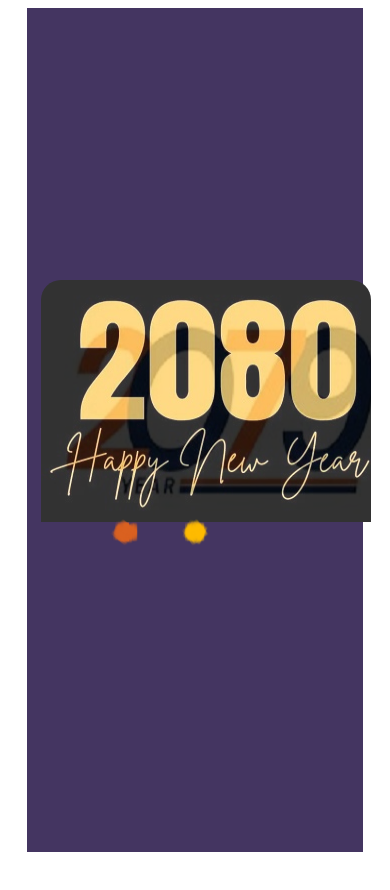
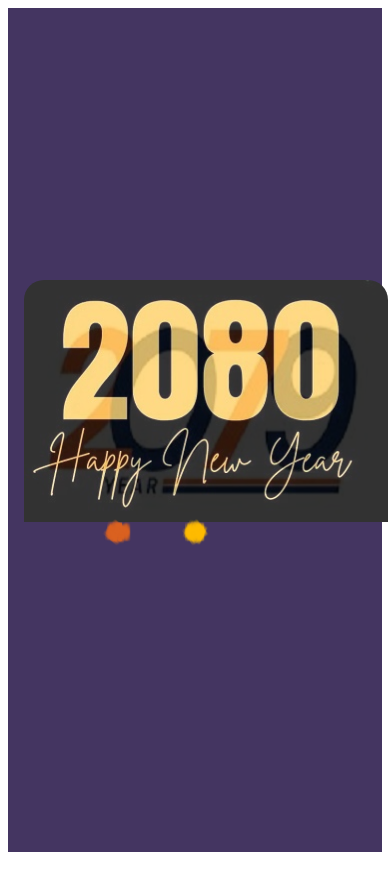
Before and after one commit to pawan13/Happy-New-Year-gif, a plain HTML site: page index.html in a window 390 px wide. Drawn offline with Linux system fonts and the light colour scheme.

Commit message:
modified for mobile

```diff
--- a/styles.css
+++ b/styles.css
@@ -47,6 +47,12 @@
 }
 
 @media(max-width:768px){
+  .container{
+    width: 100%;
+  }
+  .text{
+    animation: disappearAndDisplay 2s infinite;
+  }
     @keyframes disappearAndDisplay {
         0%{
          background:url(./2079.jpeg);
```
